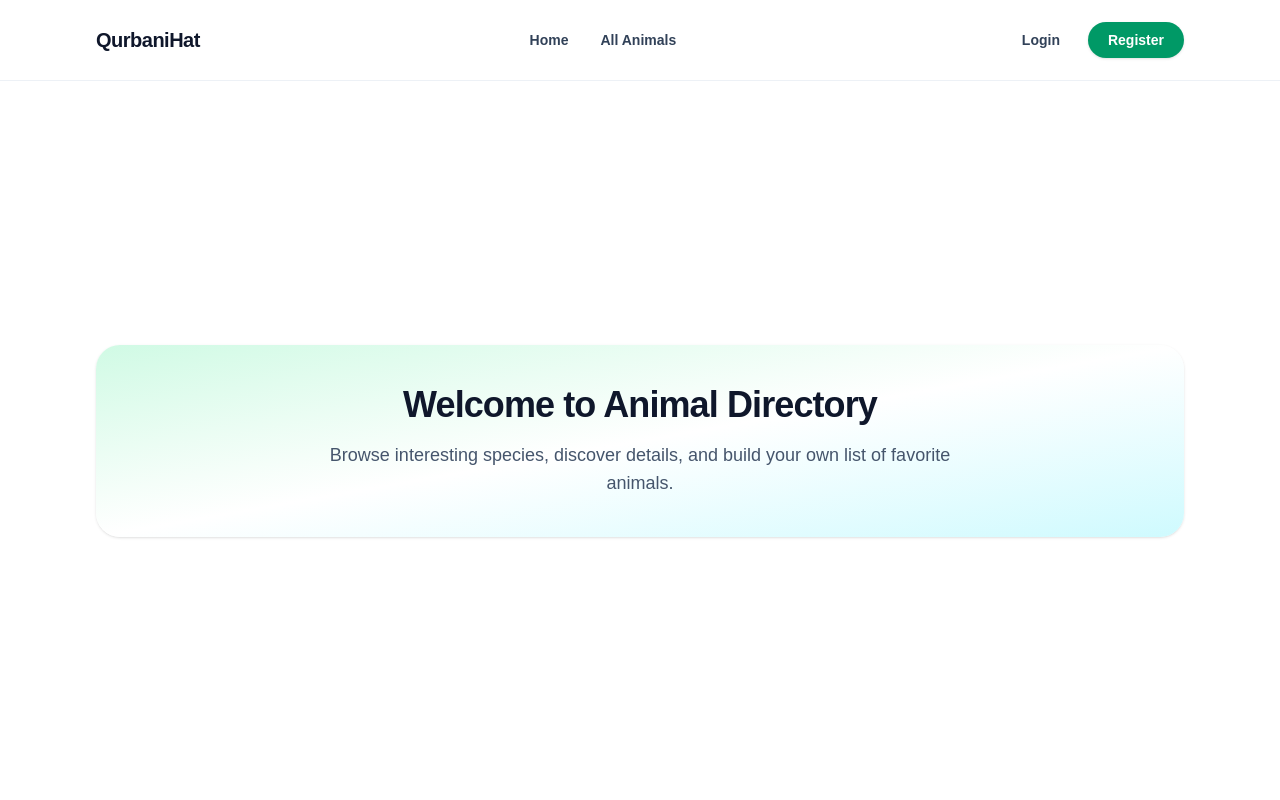
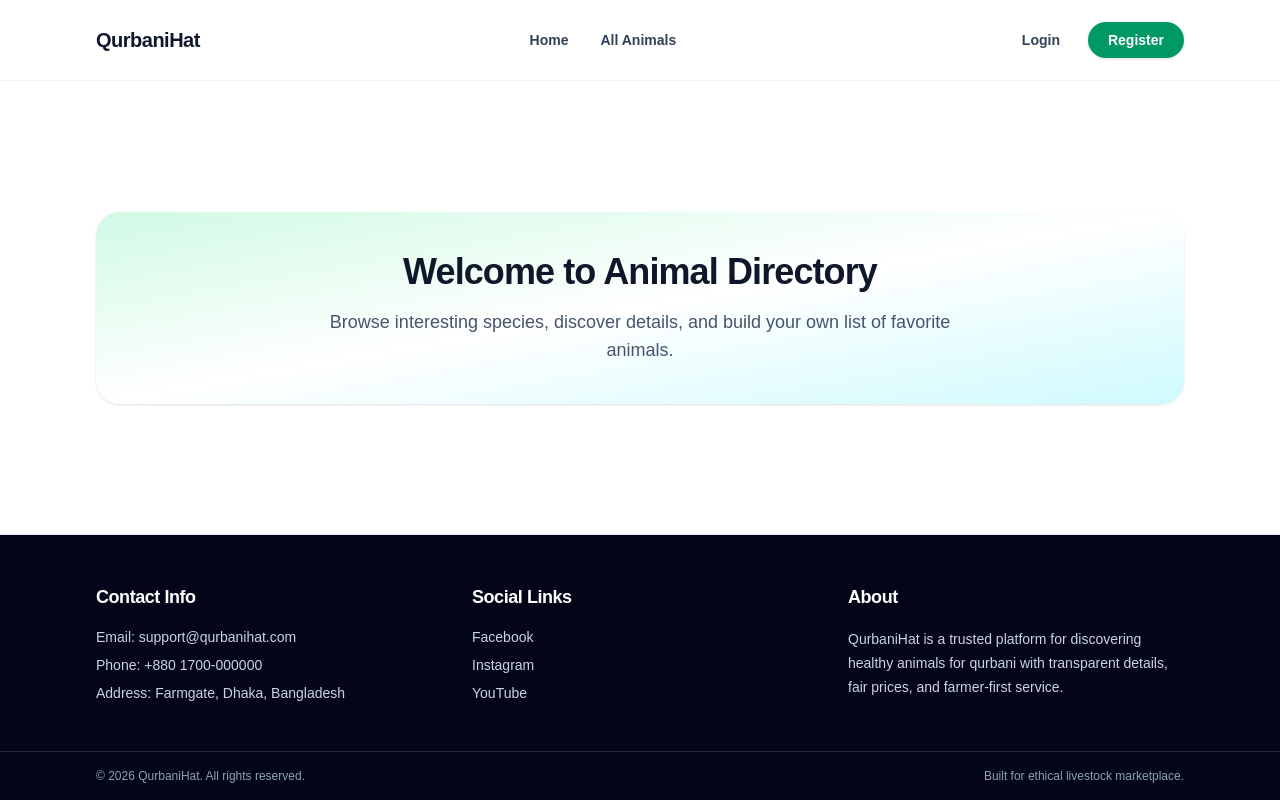
Before and after one commit to Faruque23/b-13-assingment-08, a Next.js app: page / in a window 1280 px wide. Built offline with nearby package versions, Linux system fonts and the light colour scheme.

Commit message:
Footer design Complete

```diff
--- a/src/app/layout.js
+++ b/src/app/layout.js
@@ -1,6 +1,7 @@
 import { Geist, Geist_Mono } from "next/font/google";
 import "./globals.css";
 import Navbar from "../components/Navbar";
+import Footer from "../components/Footer";
 
 const geistSans = Geist({
   variable: "--font-geist-sans",
@@ -26,6 +27,7 @@ export default function RootLayout({ children }) {
       <body className="min-h-full flex flex-col bg-slate-50">
         <Navbar />
         {children}
+        <Footer />
       </body>
     </html>
   );
--- /dev/null
+++ b/src/components/Footer.jsx
@@ -0,0 +1,58 @@
+import Link from "next/link";
+
+const socialLinks = [
+  { name: "Facebook", href: "https://facebook.com" },
+  { name: "Instagram", href: "https://instagram.com" },
+  { name: "YouTube", href: "https://youtube.com" },
+];
+
+export default function Footer() {
+  return (
+    <footer className="mt-auto border-t border-slate-200 bg-slate-950 text-slate-200">
+      <div className="mx-auto grid w-full max-w-6xl gap-10 px-4 py-12 sm:px-6 lg:grid-cols-3 lg:px-8">
+        <section>
+          <h2 className="text-lg font-extrabold tracking-tight text-white">Contact Info</h2>
+          <ul className="mt-4 space-y-2 text-sm text-slate-300">
+            <li>Email: support@qurbanihat.com</li>
+            <li>Phone: +880 1700-000000</li>
+            <li>Address: Farmgate, Dhaka, Bangladesh</li>
+          </ul>
+        </section>
+
+        <section>
+          <h2 className="text-lg font-extrabold tracking-tight text-white">Social Links</h2>
+          <ul className="mt-4 space-y-2 text-sm">
+            {socialLinks.map((item) => (
+              <li key={item.name}>
+                <Link
+                  href={item.href}
+                  target="_blank"
+                  rel="noopener noreferrer"
+                  className="text-slate-300 transition-colors hover:text-emerald-400"
+                >
+                  {item.name}
+                </Link>
+              </li>
+            ))}
+          </ul>
+        </section>
+
+        <section>
+          <h2 className="text-lg font-extrabold tracking-tight text-white">About</h2>
+          <p className="mt-4 text-sm leading-6 text-slate-300">
+            QurbaniHat is a trusted platform for discovering healthy animals for
+            qurbani with transparent details, fair prices, and farmer-first
+            service.
+          </p>
+        </section>
+      </div>
+
+      <div className="border-t border-slate-800">
+        <div className="mx-auto flex w-full max-w-6xl items-center justify-between px-4 py-4 text-xs text-slate-400 sm:px-6 lg:px-8">
+          <p>© {new Date().getFullYear()} QurbaniHat. All rights reserved.</p>
+          <p>Built for ethical livestock marketplace.</p>
+        </div>
+      </div>
+    </footer>
+  );
+}
```
